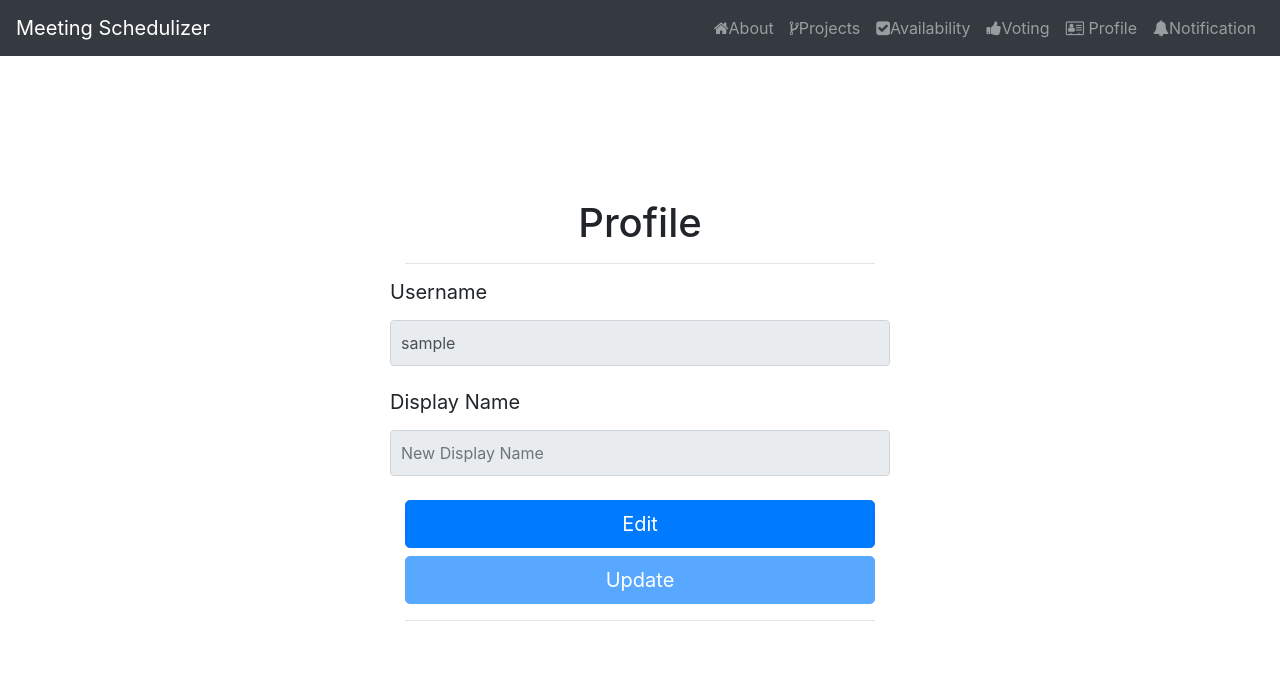
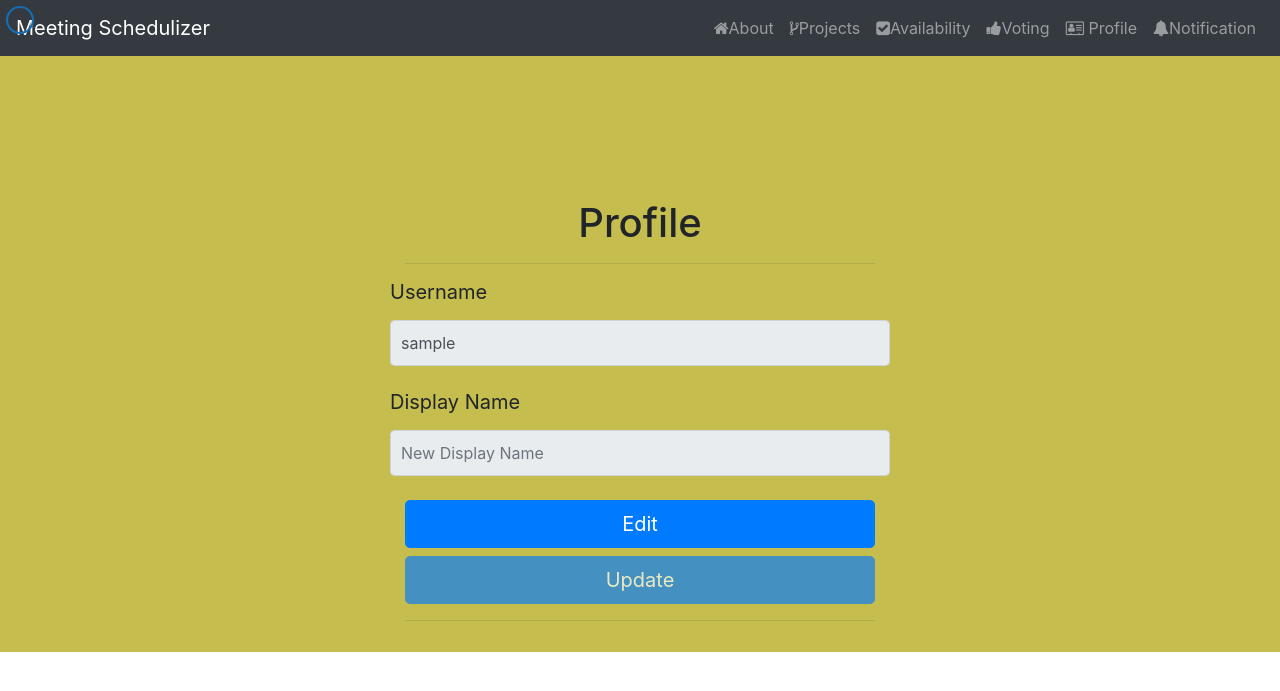
Before and after one commit to calebpower/meeting-schedulizer, a Django app: page /meeting/profile in a window 1280 px wide. Shown: the top 691 px of the page. Run offline with Django 3.2, Linux system fonts and the light colour scheme; the visitor is signed in with stand-in values (Sample User, id 1); some libraries are stand-ins or nearby versions.

Commit message:
cursor, , navbar, background (not complete yet)

```diff
--- a/static/css/style.css
+++ b/static/css/style.css
@@ -39,6 +39,31 @@
     padding-top: 1em;
 }
 
+#cursor {
+    width: 40px;
+    height: 40px;
+    position: absolute;
+    transition: .1s ease;
+    border: 3px solid #146eb4;
+    border-radius: 50%;
+    animation: animate .3s infinite alternate;
+    z-index: 4
+}
+
+@keyframes animate {
+    0% {
+        transform: scale(.7);
+    }
+    50% {
+        box-shadow: 0px 0px 10px #146eb4, 0px 0px 20px#146eb4, 0px 0px 30px #146eb4;
+    }
+    100% {
+        transform: scale(1.5);
+    }
+}
+
+
+/*
 * {
     cursor: none;
 }
@@ -50,10 +75,12 @@
     background: rgb(87, 87, 222);
     border-radius: 50%;
     transition: 0.05s;
+    z-index: 1;
 }
 
 .pointer2 {
     transition: 0.15s;
     width: 10px;
     height: 10px;
-}
+    z-index: 1;
+}*/
--- a/static/js/trail.js
+++ b/static/js/trail.js
@@ -1,3 +1,10 @@
+var cursor = document.querySelector("#cursor");
+window.addEventListener("mousemove", function(e) {
+
+        cursor.style.top = e.pageY + "px";
+        cursor.style.left = e.pageX + "px";
+    })
+    /*
     let pointer = document.querySelectorAll(".pointer")
 
     pointer.forEach(function(e) {
@@ -18,3 +25,4 @@ function pointerPos(e, pointer) {
 
 
     }
+    */
--- a/templates/base.html
+++ b/templates/base.html
@@ -47,8 +47,7 @@
 
 <body>
     <!-- Navbar ------------------------------------------------>
-    <div class="pointer"></div>
-    <div class="pointer pointer2"></div>
+    <div id="cursor"></div>
     <nav id="titular-nav" class="navbar navbar-expand-lg navbar-dark bg-dark">
         <div class="d-flex flex-grow-1">
             <span class="w-100 d-lg-none d-block"><!-- hidden spacer to center brand on mobile --></span>
--- a/templates/profile_page.html
+++ b/templates/profile_page.html
@@ -9,9 +9,9 @@
 
     .form-signin .form-control {
         position: relative;
-        box-sizing: border-box;
         height: auto;
         padding: 10px;
+        box-sizing: border-box;
         font-size: 16px;
     }
 
@@ -19,19 +19,46 @@
         z-index: 2;
     }
 
-    .parallax-background {
-        height: 100%;
-        /* Create the parallax scrolling effect */
-        background-attachment: fixed;
-        background-position: center;
-        background-repeat: no-repeat;
+    .container1 {
+        animation: color-change 8s infinite;
+        /*position: relative;
+        width: 100%;
+        height: 100vh;
+        background: url("{{STATIC_URL}}/static/img/bg2.jpg");
         background-size: cover;
-        background-image: url("images/profile-background.jpeg");
+        animation: color-change 2s linear infinite;*/
+    }
+
+    @keyframes color-change {
+        0% {
+            background: #22ee55;
+        }
+        20% {
+            background: #6e8898
+        }
+        40% {
+            background: #9fb1bc;
+        }
+        60% {
+            background: #d3d0cb;
+        }
+        80% {
+            background: #e2c044;
+        }
+        100% {
+            background: #0ca98a;
+        }
+        /*0%,
+        100% {
+            filter: hue-rotate(0deg)
+        }
+        50% {
+            filter: hue-rotate(360deg)
+        }*/
     }
 </style>
-
+<div class="container1">
     <div class="container" style="padding-top: 10%;">
-    <div class="paralllax-background">
         <form class="form-signin" method="POST" action="/meeting/profile">
             {% csrf_token %}
             <h1 class="text-center">Profile</h1>
@@ -68,6 +95,7 @@
             <hr>
         </form>
     </div>
+</div>
 <script>
     function editPage() {
         document.getElementById('inputUsername').removeAttribute('readonly');
```
Also changed, not shown: templates/auth-base.html (+4 -6 lines), static/images/profile-background.jpeg (deleted), static/img/bg2.jpg (added). Lines whose indentation alone changed are shown as unchanged.
